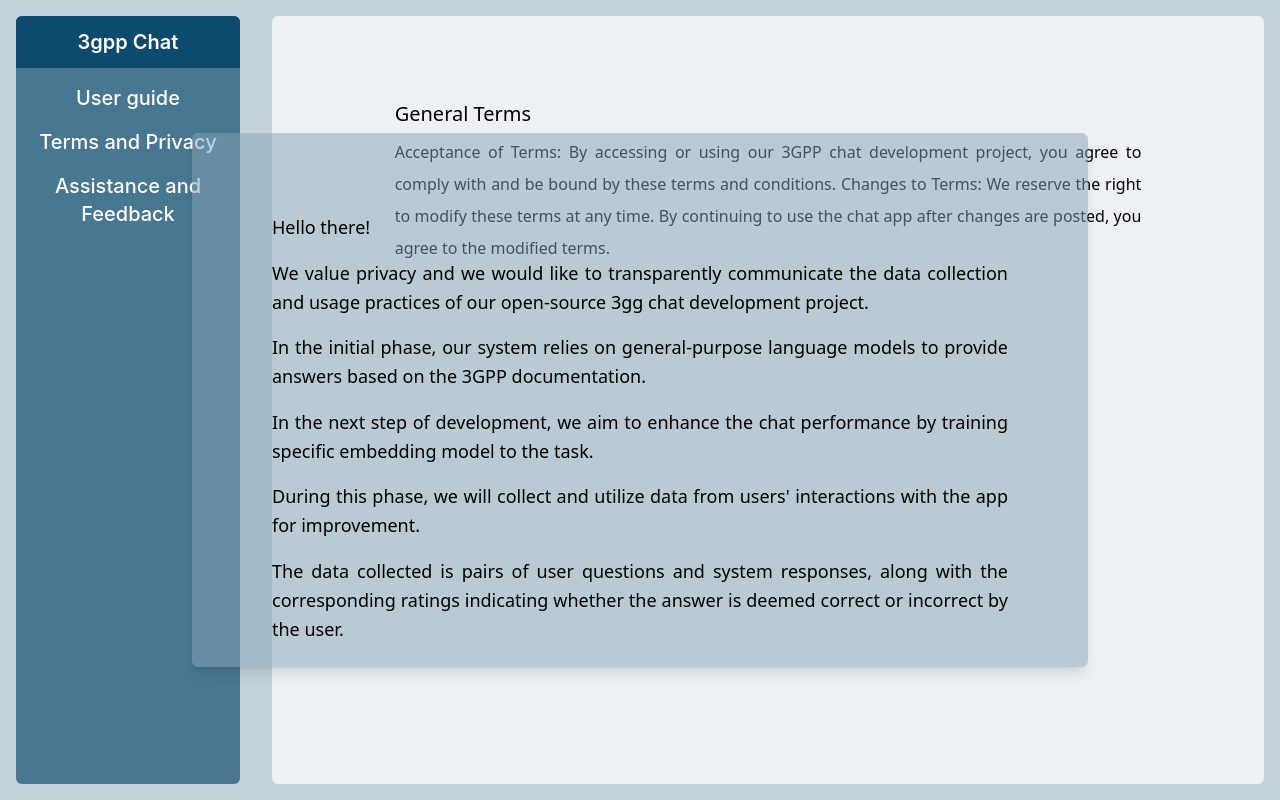
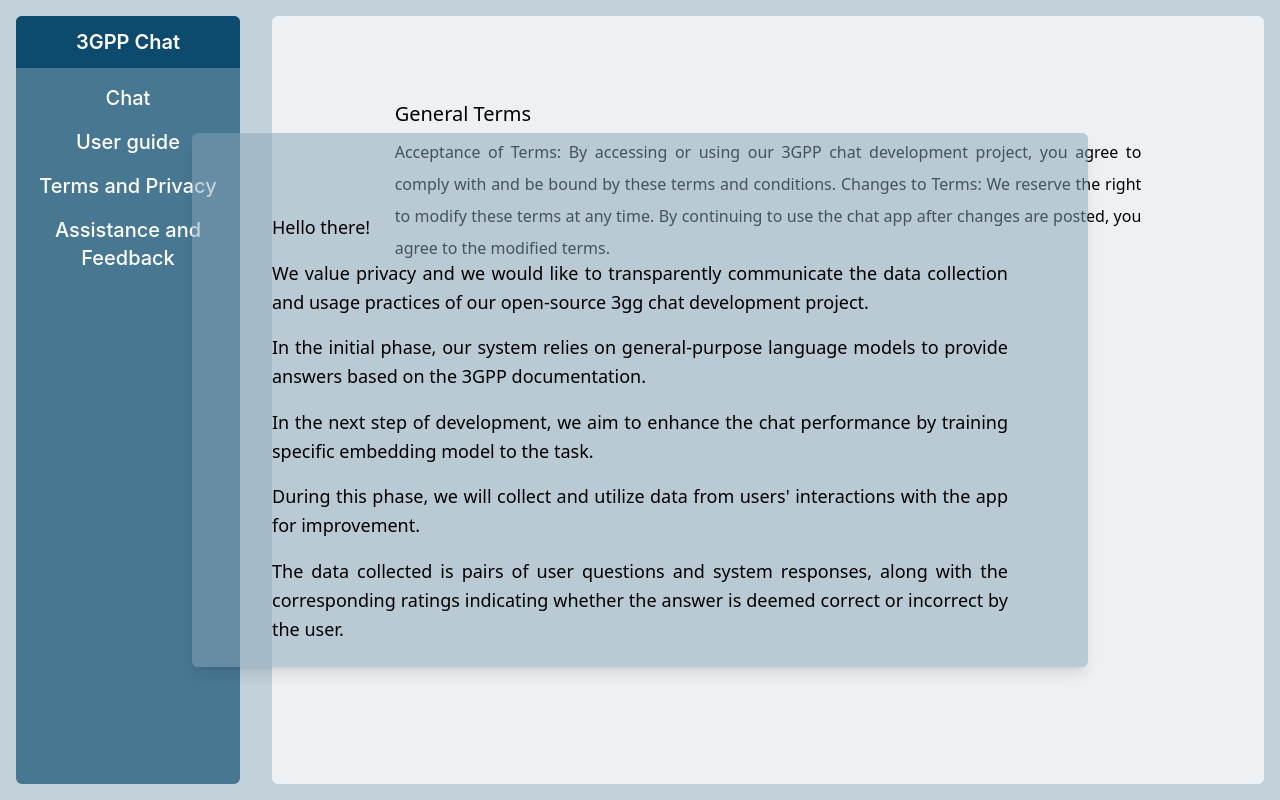
Before and after one commit to 3gpp-RAG-app/react-app-v01, a React (Create React App) app: page /privacy in a window 1280 px wide. Built offline with nearby package versions, Linux system fonts and the light colour scheme; no server answers.

Commit message:
messages and sources styled using react-markdown also edited the sidebar little bit

```diff
--- a/package.json
+++ b/package.json
@@ -10,6 +10,7 @@
     "react": "^18.2.0",
     "react-axios": "^2.0.6",
     "react-dom": "^18.2.0",
+    "react-markdown": "^9.0.1",
     "react-router-dom": "^6.22.2",
     "react-scripts": "5.0.1",
     "serve": "^14.2.1",
--- a/src/components/Sidebar.js
+++ b/src/components/Sidebar.js
@@ -5,10 +5,13 @@
   return (
     <div className="flex h-full pb-3 bg-[#487792] rounded-md">
       <div className="flex flex-col w-full ">
-        <div className="flex items-center justify-center bg-sky-900 p-3 text-white rounded-t-md">
-          <Link to="/" className="text-xl font-semibold">3gpp Chat</Link>
+        <div className="flex items-center justify-center bg-sky-900 p-3 text-white rounded-t-md text-xl font-semibold">
+          3GPP Chat
         </div>
         <nav className="mt-2">
+          <Link to="/" className="block p-2 text-xl font-medium text-center text-white hover:bg-sky-900">
+            Chat
+          </Link>
           <Link to="/user-guide" className="block p-2 text-xl font-medium text-center text-white hover:bg-sky-900">
             User guide
           </Link>
--- a/src/components/chatapp/ChatMessagesContainer.js
+++ b/src/components/chatapp/ChatMessagesContainer.js
@@ -1,4 +1,5 @@
 import React from 'react';
+import ReactMarkdown from 'react-markdown';
 
 const ChatMessagesContainer = ({
   chatMessages,
@@ -7,6 +8,7 @@
   responseRatings,
   handleRating,
 }) => {
+
   return (
     <div className='h-full basis-5/7 bg-white bg-opacity-70 rounded-md m-5 overflow-auto'>
       <div className='p-5 font-sans text-lg antialiased'>
@@ -14,11 +16,11 @@
           <div key={index} className={message.type === 'user' ? 'user-message' : 'server-message'}>
             {message.type === 'user' ? (
               <div className=" bg-white rounded-md p-3 m-3 flex flex-row">
-                <div className='basis-6/7 pl-3 user-message-text'> {message.text}</div>
+                <div className='basis-6/7 pl-3 user-message-text'>{message.text}</div>
               </div>
             ) : (
               <div className="bg-white rounded-md p-3 m-3">
-                <div className="server-message-text">{message.text}</div>
+                <ReactMarkdown className="server-message-text">{message.text}</ReactMarkdown>
                 {message.source && (
                   <div className='pt-4 text-sm italic' onClick={() => handleToggleClick(index)} style={{ cursor: 'pointer' }}>
                     Sources:
@@ -32,9 +34,9 @@
                 {showSourceArray[index] && (
                   <div>
                     {message.source.map((retrival, retrivalIndex) => (
-                      <div key={retrivalIndex}>
+                      <ReactMarkdown className="original-text-message" key={retrivalIndex}>
                         {retrival.text}
-                      </div>
+                      </ReactMarkdown>
                     ))}
                   </div>
                 )}
--- a/src/index.css
+++ b/src/index.css
@@ -55,3 +55,7 @@
 .server-message-text {
   white-space: pre-line;
 }
+
+.original-text-message {
+  margin-top: 2em;
+}
```
Also changed, not shown: 1 other file (tests, documents, lock files or other folders).
